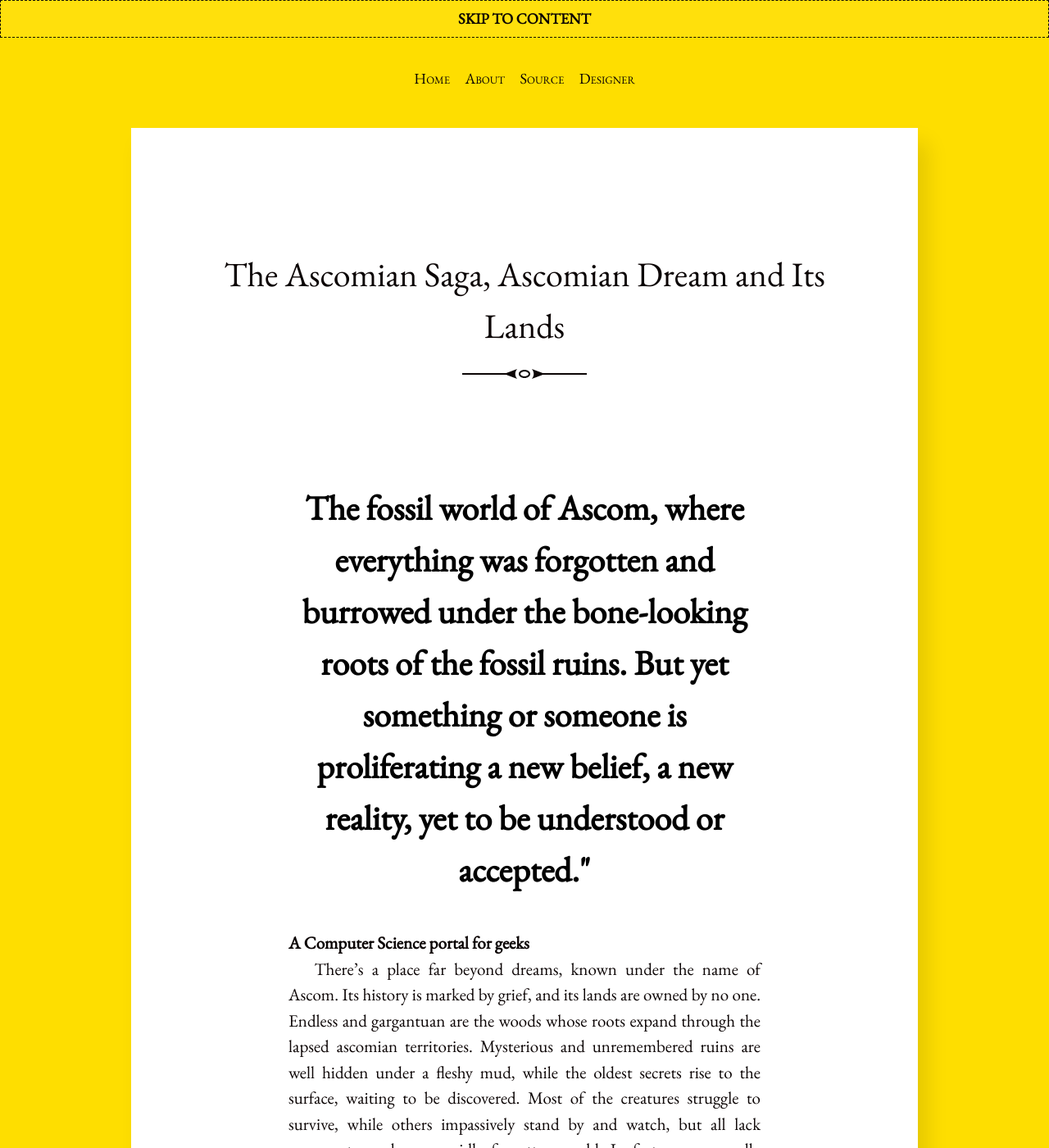
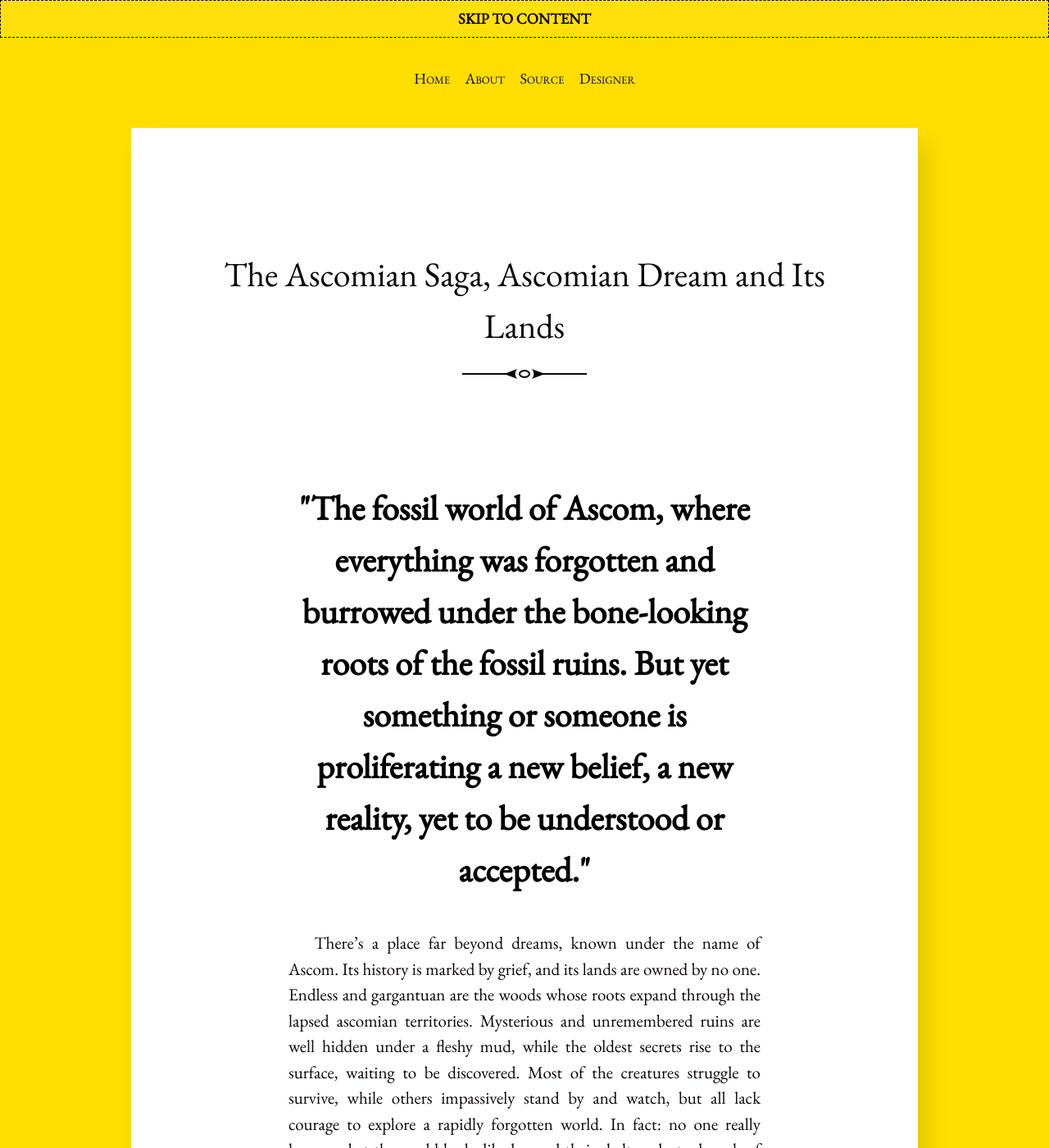
Before and after one commit to InexistentThirdChimera/InexistentThirdChimera.github.io, a Jekyll site: the page built from _posts/2022-07-20-the-ascomian-saga-ascomian-dream-and-its-lands.md, in a window 1280 px wide and 1400 px high. Shown: the whole window at 82% size. Built offline with Jekyll 4.4.1, drawn with Linux system fonts in a browser that asks for light colours.

```diff
--- a/_posts/2022-07-20-the-ascomian-saga-ascomian-dream-and-its-lands.md
+++ b/_posts/2022-07-20-the-ascomian-saga-ascomian-dream-and-its-lands.md
@@ -19,10 +19,9 @@ layout: post
     </head>
     <body>
         <h2>
-          The fossil world of Ascom, where everything was forgotten and burrowed under the bone-looking roots of the fossil ruins. But yet something or someone is proliferating a new belief, a new reality, yet to be understood or accepted."
+          "The fossil world of Ascom, where everything was forgotten and burrowed under the bone-looking roots of the fossil ruins. But yet something or someone is proliferating a new belief, a new reality, yet to be understood or accepted."
         </h2>
         <p class="text">
-          A Computer Science portal for geeks
         </p>
 
     </body>
```
